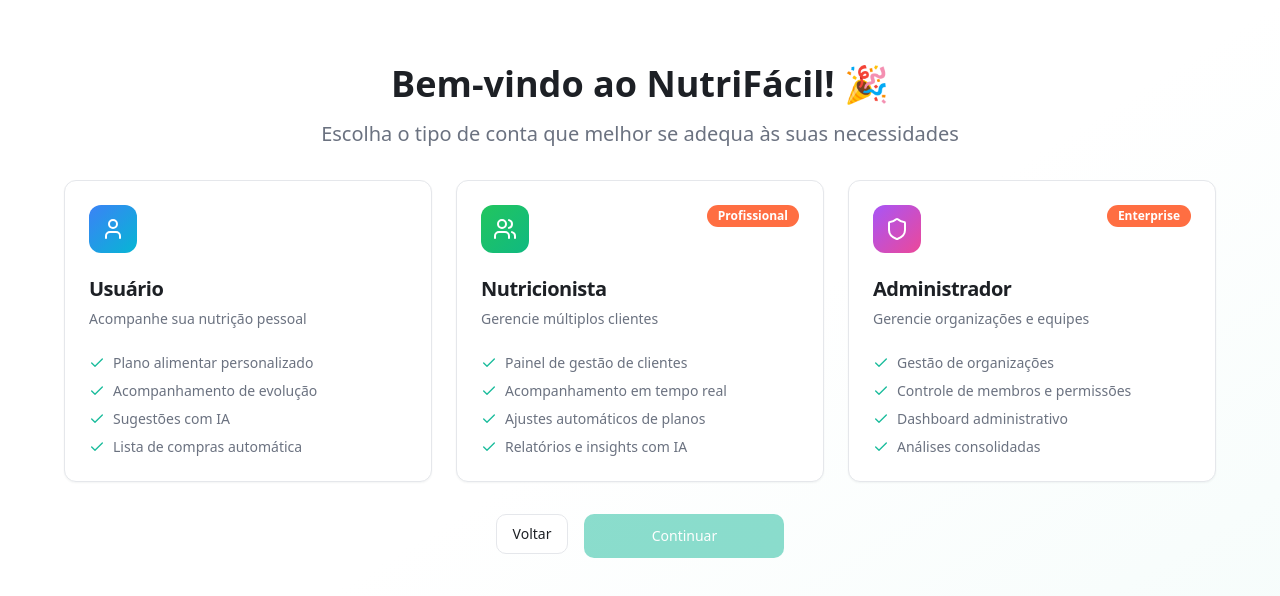
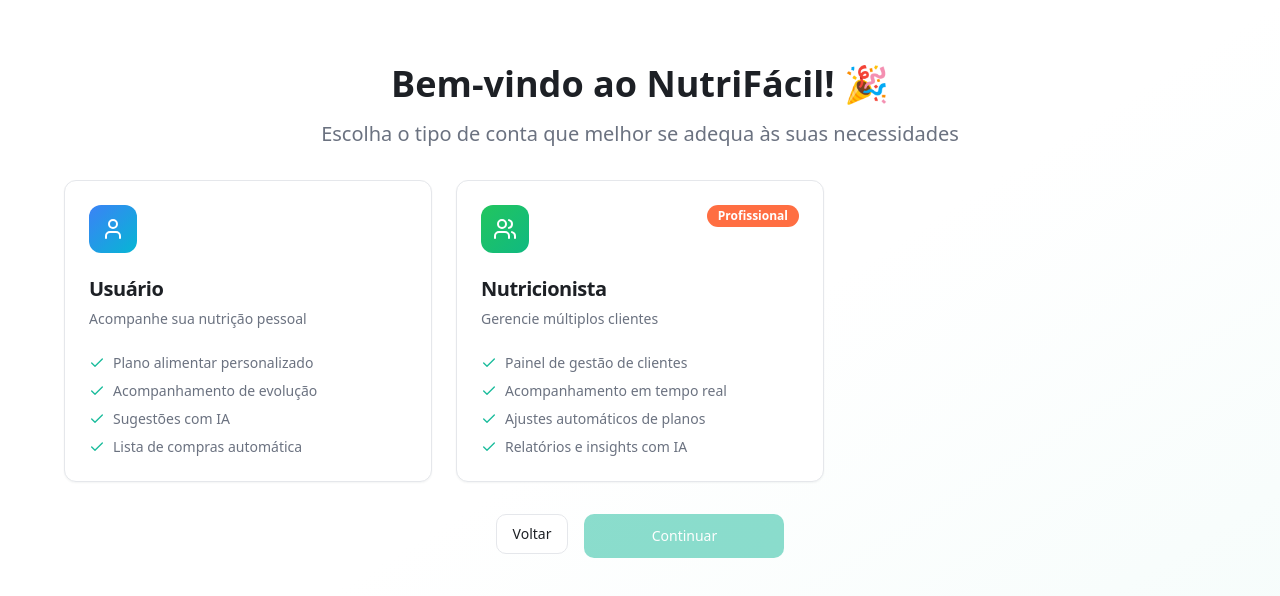
Before and after one commit to Makarios44/smart-plan-eats, a React (Vite) app: page /select-role in a window 1280 px wide. Shown: the top 596 px of the page. Built offline with nearby package versions, Linux system fonts and the light colour scheme; the HTML template or start-up script is replaced by a standard one.

Commit message:
Fix frontend role selection

```diff
--- a/src/pages/SelectRole.tsx
+++ b/src/pages/SelectRole.tsx
@@ -36,20 +36,6 @@ const roles = [
       "Relatórios e insights com IA",
     ],
     badge: "Profissional",
-  },
-  {
-    id: "admin",
-    title: "Administrador",
-    description: "Gerencie organizações e equipes",
-    icon: Shield,
-    color: "from-purple-500 to-pink-500",
-    features: [
-      "Gestão de organizações",
-      "Controle de membros e permissões",
-      "Dashboard administrativo",
-      "Análises consolidadas",
-    ],
-    badge: "Enterprise",
   },
 ];
 
```
